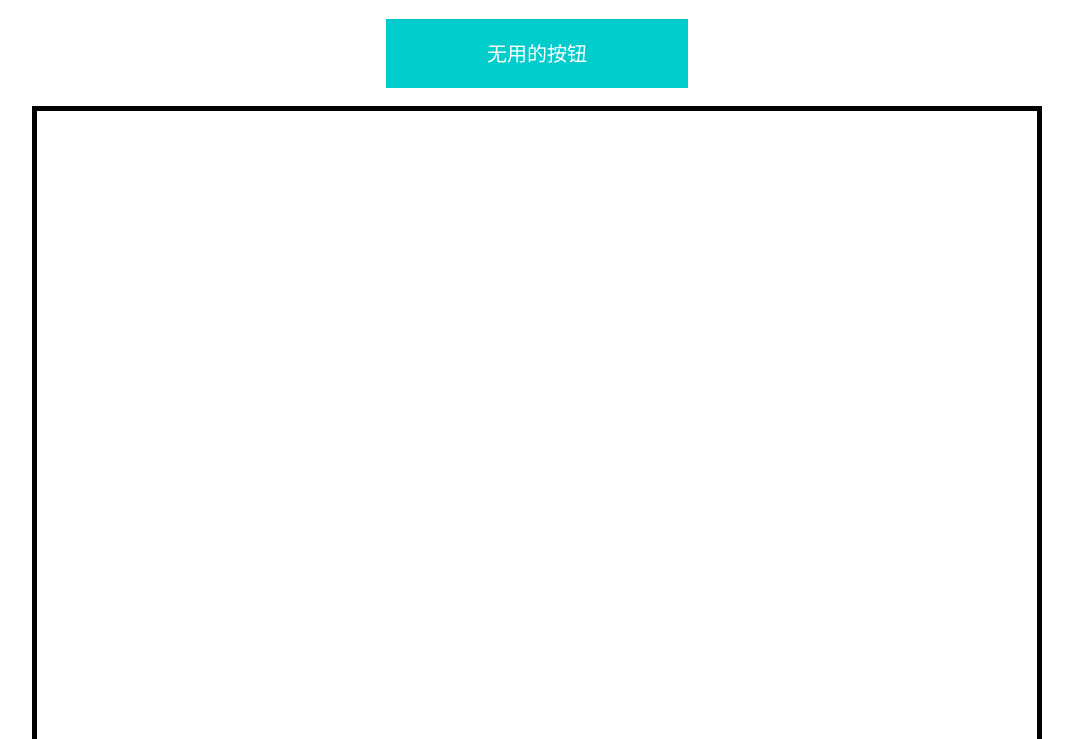
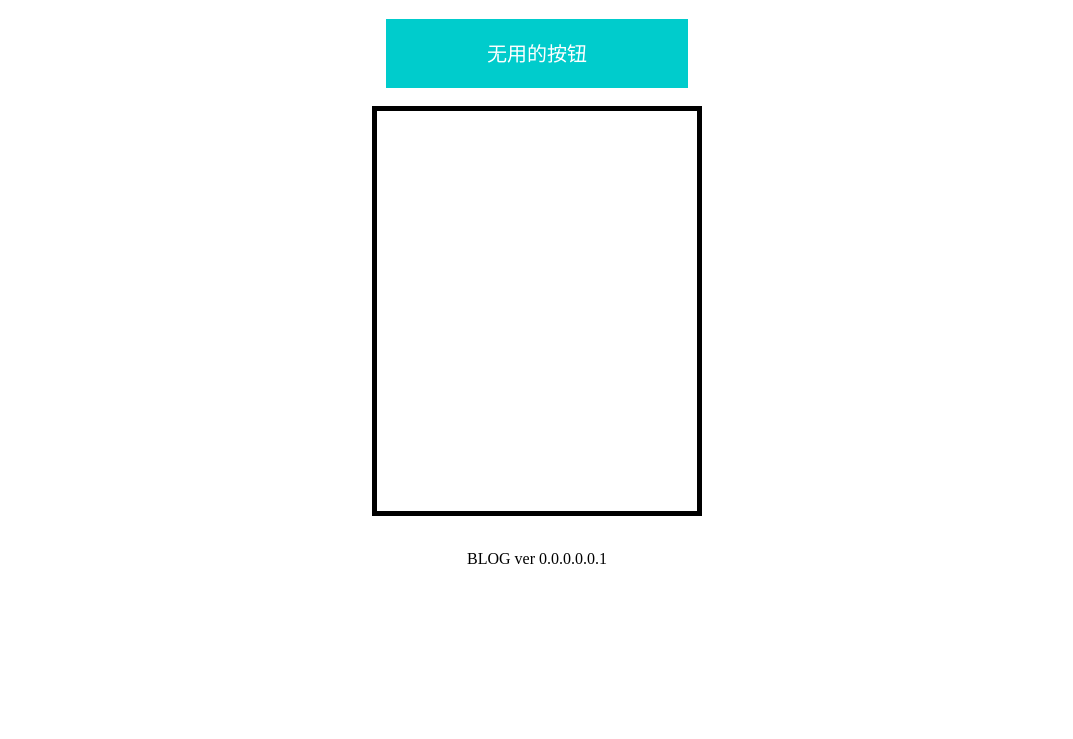
Before and after one commit to YellowCheese/YellowCheese.github.io, a plain HTML site: page index.html in a window 1280 px wide. Shown: the part 61-800 px from the top of the page, without its empty margins (103-1176 px from the left). Drawn offline with Linux system fonts and the light colour scheme.

Commit message:
Update mycss.css

```diff
--- a/mycss.css
+++ b/mycss.css
@@ -24,8 +24,8 @@ and open the template in the editor.
       }
       .backcolor02{
 
-          width: 1000px;
-          height: 1000px;
+          width: 320px;
+          height: 400px;
           margin-left: auto;
           margin-right: auto;
           border-style: solid;
```
